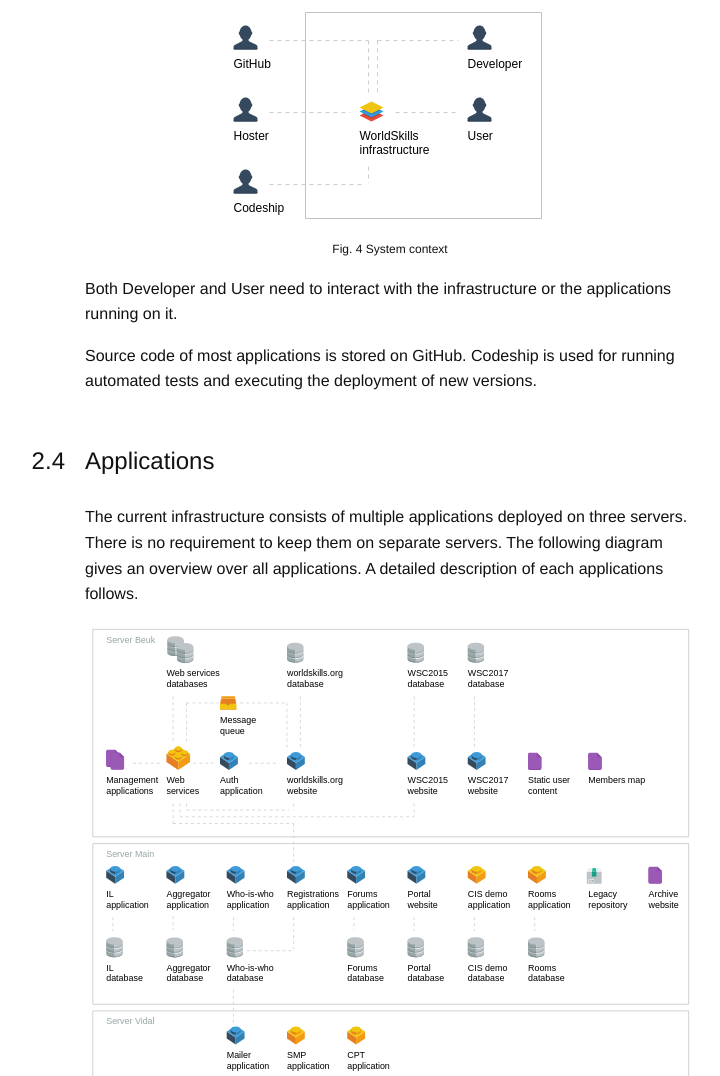
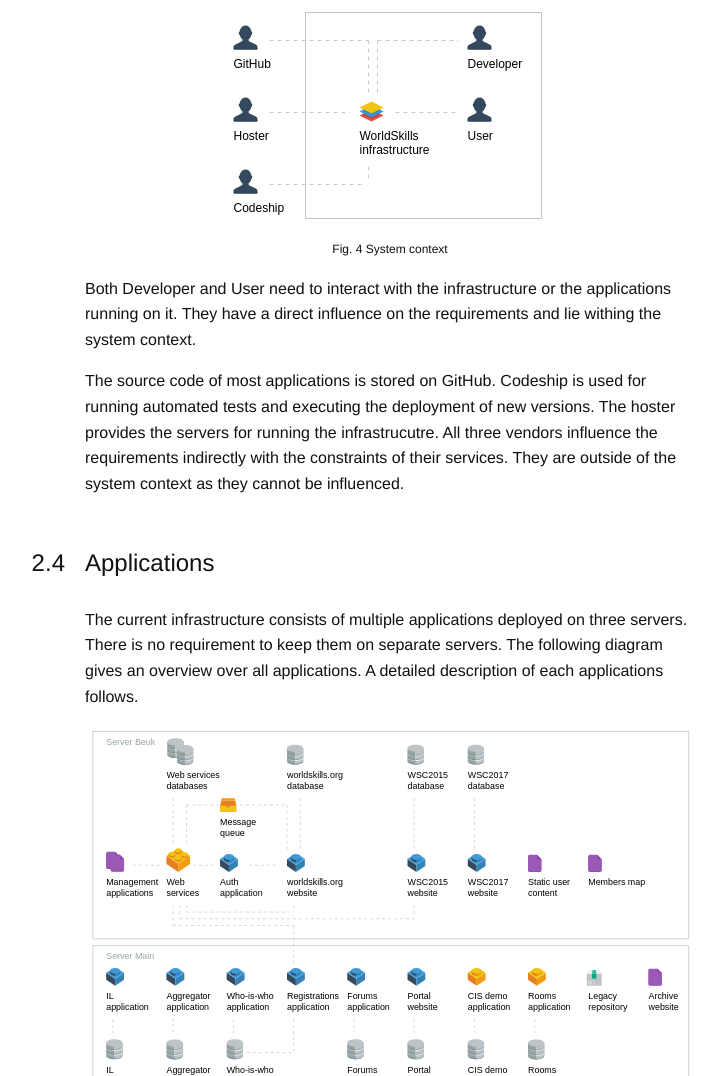
Before and after one commit to fabian/code-driven-infrastructure, a website: page index.html in a window 1280 px wide. Shown: the part 5045-6121 px from the top of the page, without its empty margins (53-773 px from the left). Drawn offline with nearby package versions, Linux system fonts and the light colour scheme.

Commit message:
Expand description of system context

```diff
--- a/index.html
+++ b/index.html
@@ -490,12 +490,16 @@
 
 <p>
 Both Developer and User need to interact with the infrastructure or the
-applications running on it.
-</p>
-
-<p>
-Source code of most applications is stored on GitHub. Codeship is used for
-running automated tests and executing the deployment of new versions.
+applications running on it. They have a direct influence on the requirements
+and lie withing the system context.
+</p>
+
+<p>
+The source code of most applications is stored on GitHub. Codeship is used for
+running automated tests and executing the deployment of new versions. The
+hoster provides the servers for running the infrastrucutre. All three
+vendors influence the requirements indirectly with the constraints of their
+services. They are outside of the system context as they cannot be influenced.
 </p>
 
 
```
